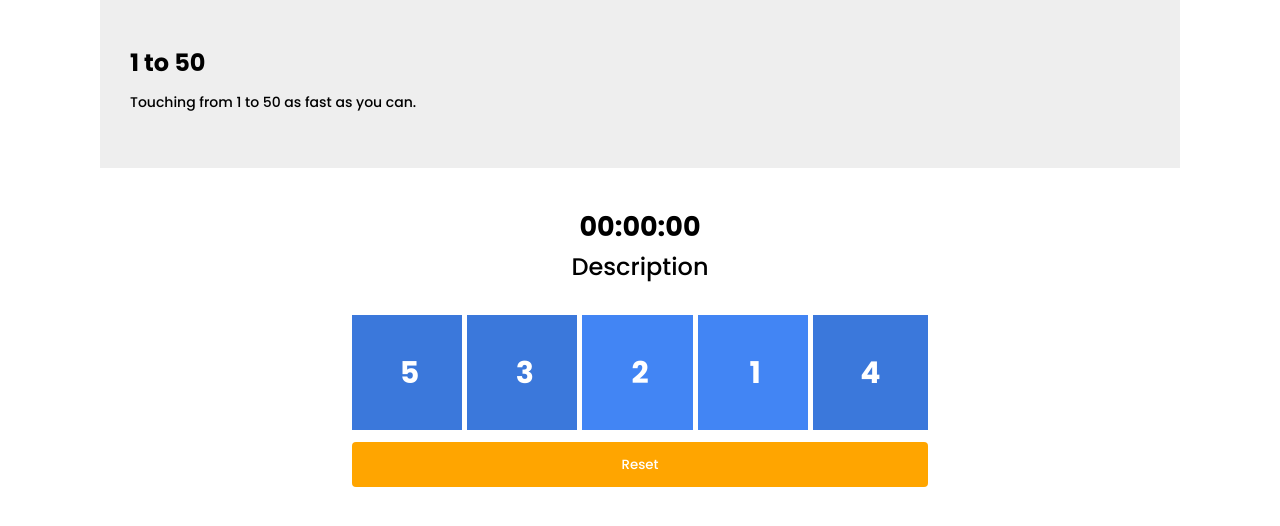
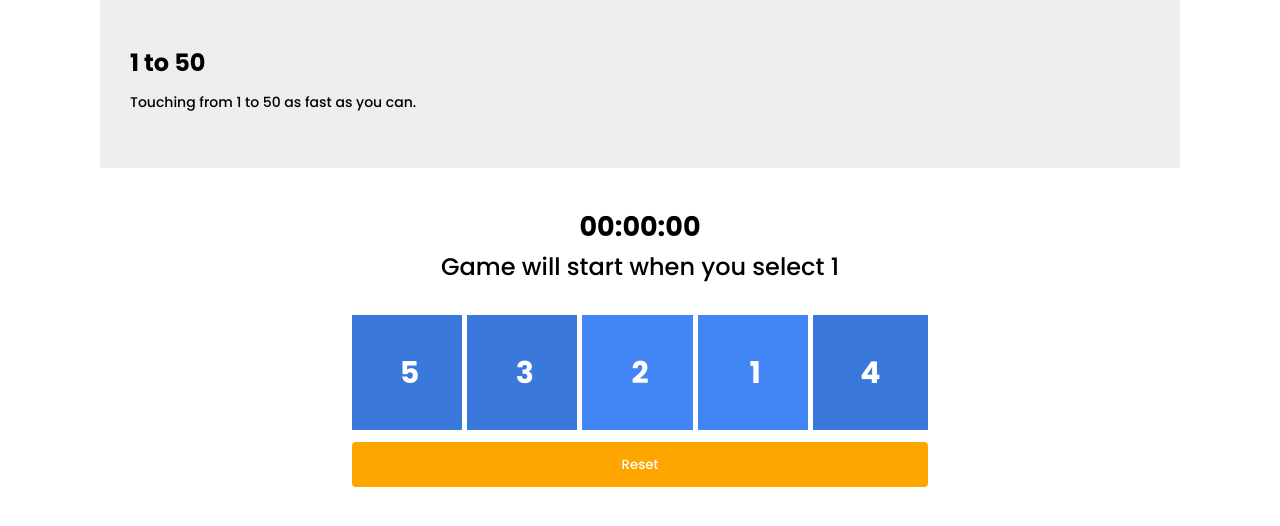
Before and after one commit to sh4rifi/fast-select, a React (Create React App) app: page / in a window 1280 px wide. Shown: the top 526 px of the page. Built offline with nearby package versions, Linux system fonts and the light colour scheme.

Commit message:
add condition to accepted

```diff
--- a/src/scenes/Game1to50/index.js
+++ b/src/scenes/Game1to50/index.js
@@ -4,8 +4,6 @@ import Cell from "./components/Cell"
 import Button from "../../components/Button";
 import {List} from "../../classes/List";
 import './style.scss';
-
-
 
 
 function Game1to50() {
@@ -17,9 +15,24 @@ function Game1to50() {
     const arr = new List();
 
 
-
     const [firstCollection] = useState(arr.range(start, (end / level), step).breakUp().get());
     const [accepted, setAccepted] = useState([]);
+
+    const getDescription = () => {
+        let desc;
+        if (target() === start)
+            desc = "Game will start when you select " + target();
+        else if (target() > end)
+            desc = "Finish ";
+        else
+            desc = "Target: " + target();
+        return desc;
+    };
+
+    const target = () => {
+        let last = accepted.slice(-1)[0] ? accepted.slice(-1)[0] : 0;
+        return (last === 0) ? start : last + step;
+    };
 
     /*_______________________________________timer_________________________________________________________________*/
 
@@ -52,8 +65,11 @@ function Game1to50() {
     };
 
 
+    const handleClick = (number) => {
 
-    const handleClick = (number) => {
+        if (number !== target())
+            return;
+
         if (number === start)
             startTimer();
         else if (number === end)
@@ -75,7 +91,7 @@ function Game1to50() {
             <div className="component-score">
                 <div className="container">
                     <span className="timer">{getMinute()}:{getSecond()}:{getMillisecond()}</span>
-                    <span className="level"> Description</span>
+                    <span className="level"> {getDescription()}</span>
                 </div>
             </div>
             <div className="component-table">
```
